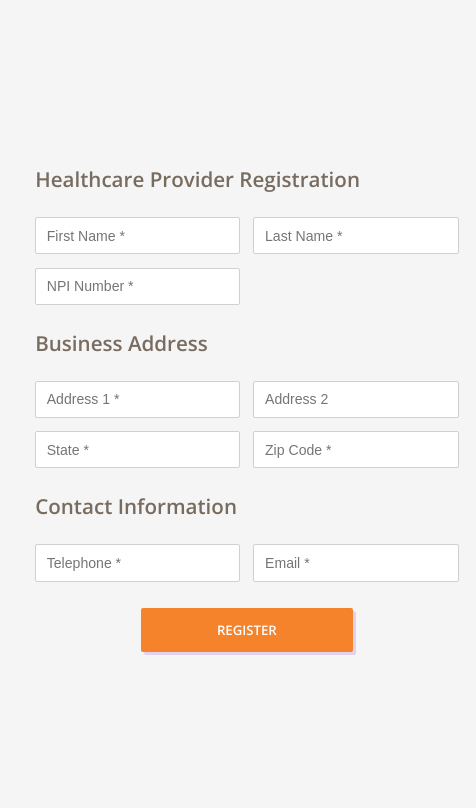
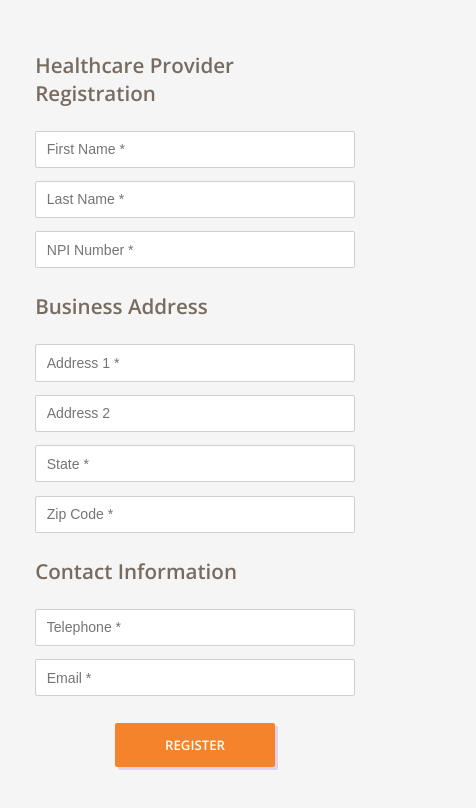
Before and after one commit to teh0xqb/availity-review, a React (Create React App) app in the folder registration-ui/: page / in a window 390 px wide. Shown: the top 808 px of the page, 476 px wide, since content can reach past the window. Built offline with nearby package versions, Linux system fonts and the light colour scheme.

Commit message:
using form elements to validate, using better mobile styling compat for input field width

```diff
--- a/registration-ui/src/Register.css
+++ b/registration-ui/src/Register.css
@@ -23,9 +23,9 @@
     border-radius: 2px;
 
     width: 100%;
-    width: -moz-available;          /* WebKit-based browsers will ignore this. */
-    width: -webkit-fill-available;  /* Mozilla-based browsers will ignore this. */
 }
+
+
 .optional {
     border: 1px solid #d0d0d0;
 }
@@ -68,6 +68,13 @@
     grid-gap: 0.75em;
 }
 
+@media only screen and (max-width: 450px) {
+    .name-fields, .business-fields, .contact {
+        grid-template-columns: 1fr;
+    }
+}
+
+
 /*======================== Quick register button styles =================*/
 
 /*
```
